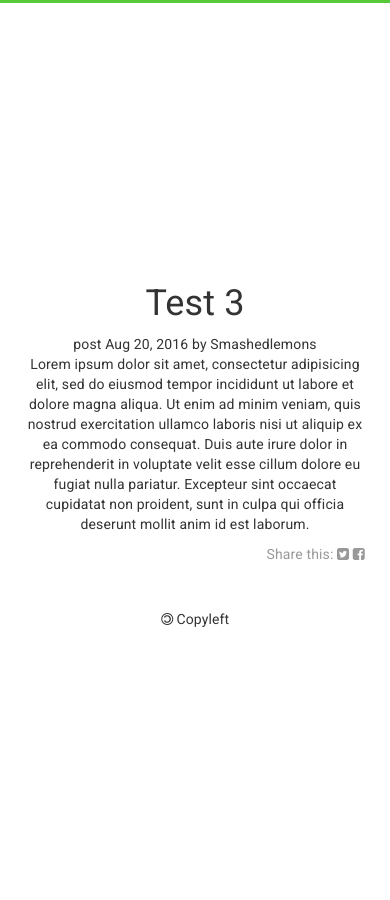
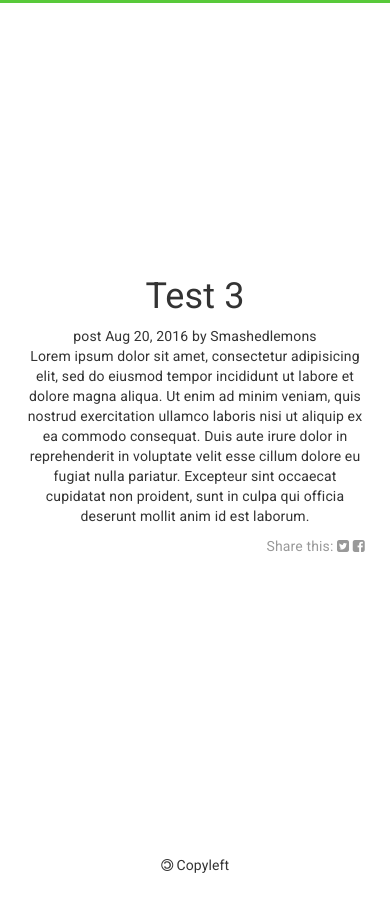
Before and after one commit to GrigorM/smashedlemons, a Jekyll site: the page built from _posts/2016-08-20-test-3.md, in a window 390 px wide. Shown: the top 900 px of the page. Built offline with Jekyll 4.4.1, drawn with Linux system fonts in a browser that asks for light colours; nearby versions of some CDN libraries; grey boxes are pictures that could not be loaded.

Commit message:
layout fix and post images

```diff
--- /dev/null
+++ b/_includes/post-images.html
@@ -0,0 +1,22 @@
+<header class="header col-sm-6 post-images" style="background-image:  none">
+      {% assign images = page.images | split: ", " %}
+      {% for image in images %}
+        <img src="images/{{image}}" alt="" />
+      {% endfor %}
+
+      <nav class="navbar lart">
+        <i class="fa fa-bars" aria-hidden="true"></i>
+        <ul class="nav nav-stacked">
+          <!-- <nav class="mdl-navigation"> -->
+            <li><a href="/">Home page</a></li>
+            {% for page in site.pages %}
+              {% if page.title and page.title != 'Home' %}
+              <li><a href="{{ page.url | prepend: site.baseurl }}">{{ page.title }}</a></li>
+              {% endif %}
+            {% endfor %}
+            <li><a class="mdl-navigation__link" href="{{ site.author.twitter }}" target="_blank">Twitter</a></li>
+          <!-- </nav> -->
+        </ul>
+      </nav>
+
+</header>
--- a/_layouts/default.html
+++ b/_layouts/default.html
@@ -13,7 +13,9 @@
     <main class="main">
       {% include header.html %}
       <div class="post-list col-sm-6 text-center">
-      {{ content }}
+        <div class="layout-fixer">
+          {{ content }}
+        </div>
       <p id="copyleft"><i class="fa fa-copyright" aria-hidden="true"></i> Copyleft</p>
       </div>
     </main>
--- a/_layouts/post.html
+++ b/_layouts/post.html
@@ -15,6 +15,7 @@
     <main class="main">
       <article class="col-sm-6 text-center article">
         <div class="article-container">
+          <div>
           <header class="post-header">
             <h1 class="post-title">{{ page.title }}</h1> {{ page.layout }}
             <span class="post-meta">
@@ -46,10 +47,11 @@
             {% include comments.html %}
 
           </div>
+          </div>
         </div>
         <p id="copyleft"><i class="fa fa-copyright" aria-hidden="true"></i> Copyleft</p>
       </article>
-      {% include header.html %}
+      {% include post-images.html %}
     </main>
     <script src="http://code.jquery.com/jquery-3.1.0.min.js" integrity="sha256-cCueBR6CsyA4/9szpPfrX3s49M9vUU5BgtiJj06wt/s=" crossorigin="anonymous"></script>
     <script src="/custom.js"></script>
--- a/_sass/_layout.scss
+++ b/_sass/_layout.scss
@@ -42,6 +42,22 @@
   }
 }
 
+.layout-fixer {
+  min-height: 90%;
+  height: auto!important;
+}
+.article-container {
+  min-height: 90%;
+  height: auto!important;
+  display: flex;
+  flex-direction: column;
+  justify-content: center;
+  align-items: center;
+}
+.post-images {
+  background-image: none!important;
+  overflow-y: auto;
+}
 
 //
 // Site header
@@ -159,10 +175,6 @@
 
 .article {
   height: 100%;
-  display: flex;
-  flex-direction: column;
-  justify-content: center;
-  align-items: center;
   padding: 0 25px!important;
   overflow-y: auto;
 }
```
Also changed, not shown: _posts/2016-06-03-prova123.md (+1 -0 lines), _posts/2016-06-04-test2.md (+1 -0 lines), _posts/2016-08-20-test-3.md (+1 -0 lines), 8 other files.
